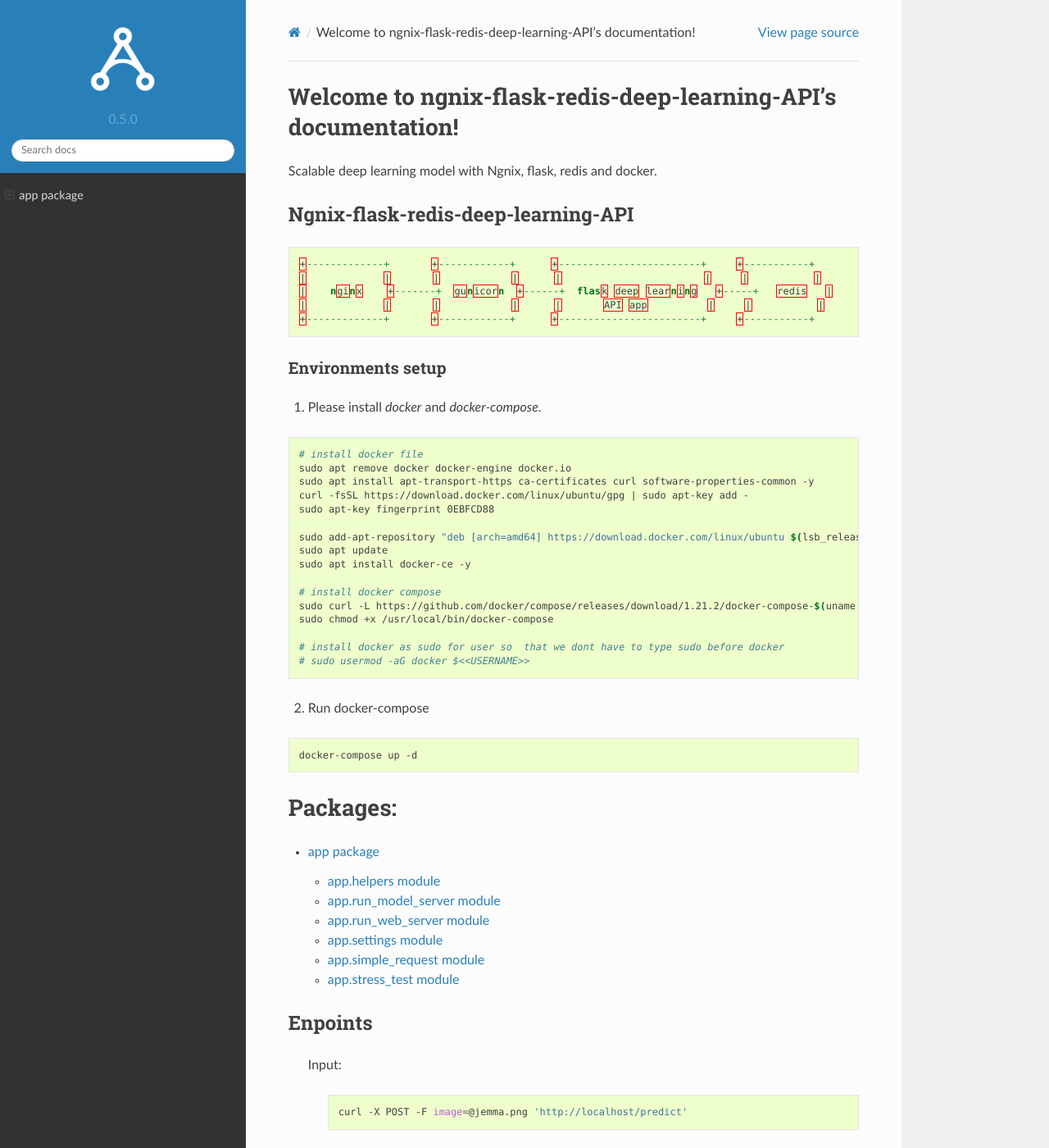
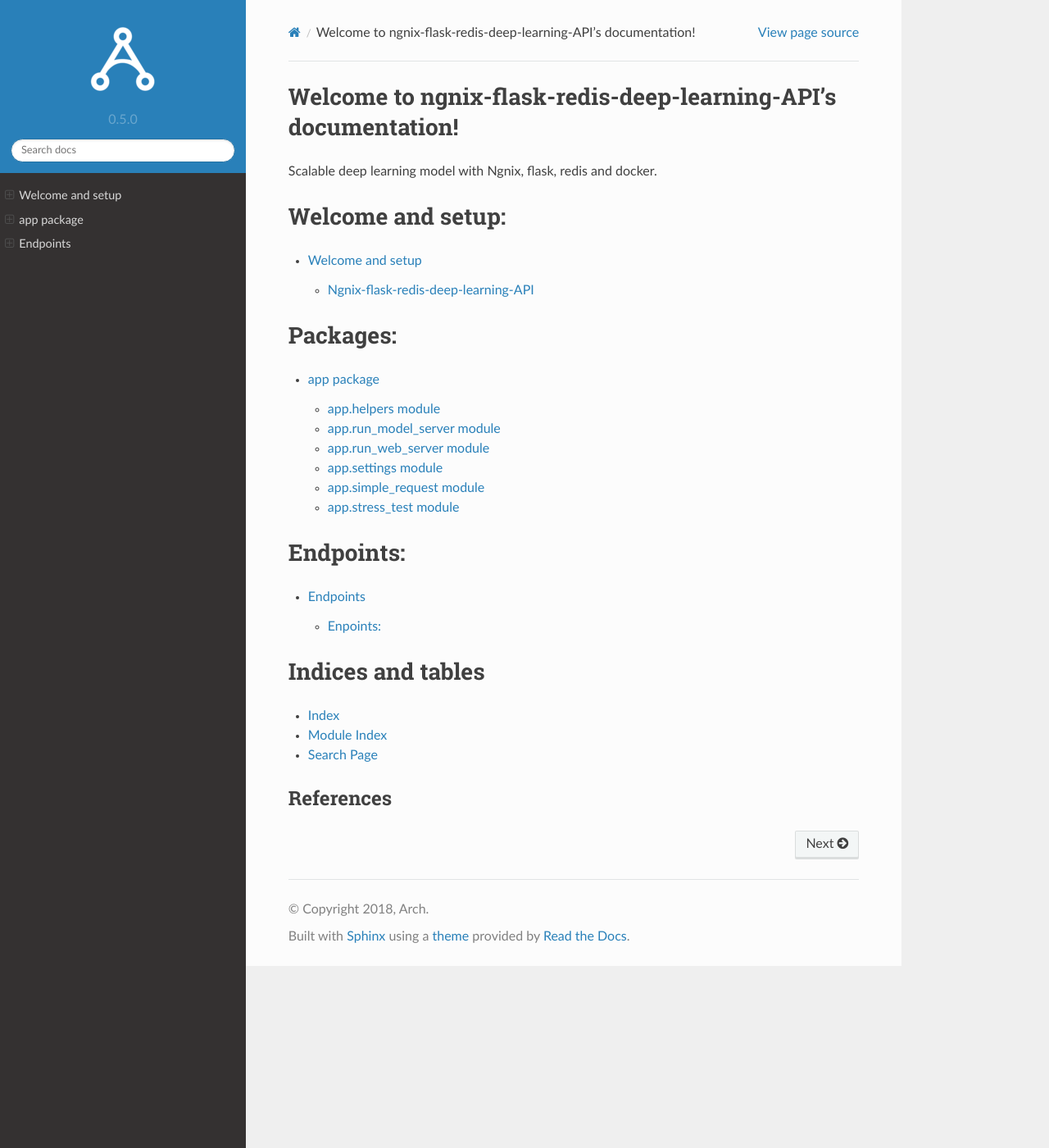
Before and after one commit to BkrmDahal/ngnix_flask_redis_deep_learning_API, a Sphinx documentation site: the page built from docs/index.rst, in a window 1280 px wide and 1400 px high. Shown: the whole window at 82% size. Built offline with Sphinx 7.4.7 and the Read the Docs theme 2.0.0, drawn with Linux system fonts in a browser that asks for light colours; some of the changed text lies outside the part shown.

Commit message:
seprated welcome doc and enpoints

```diff
--- a/docs/index.rst
+++ b/docs/index.rst
@@ -8,49 +8,13 @@ Welcome to ngnix-flask-redis-deep-learning-API's documentation!
 
 Scalable deep learning model with Ngnix, flask, redis and docker.
 
-Ngnix-flask-redis-deep-learning-API
-------------------------------------
+Welcome and setup:
+=================
 
-.. code-block:: json
+.. toctree::
+   :maxdepth: 2
 
-    +-------------+       +------------+      +------------------------+     +-----------+
-    |             |       |            |      |                        |     |           |
-    |    nginx    +-------+  gunicorn  +------+  flask deep learning   +-----+   redis   |
-    |             |       |            |      |       API app          |     |           |
-    +-------------+       +------------+      +------------------------+     +-----------+
-
-
-Environments setup
-^^^^^^^^^^^^^^^^^^^^^
-
-1. Please install `docker` and `docker-compose`.
-
-.. code-block:: bash
-
-    # install docker file
-    sudo apt remove docker docker-engine docker.io
-    sudo apt install apt-transport-https ca-certificates curl software-properties-common -y
-    curl -fsSL https://download.docker.com/linux/ubuntu/gpg | sudo apt-key add -
-    sudo apt-key fingerprint 0EBFCD88
-
-    sudo add-apt-repository "deb [arch=amd64] https://download.docker.com/linux/ubuntu $(lsb_release -cs) stable"
-    sudo apt update
-    sudo apt install docker-ce -y
-
-    # install docker compose
-    sudo curl -L https://github.com/docker/compose/releases/download/1.21.2/docker-compose-$(uname -s)-$(uname -m) -o /usr/local/bin/docker-compose
-    sudo chmod +x /usr/local/bin/docker-compose
-
-    # install docker as sudo for user so  that we dont have to type sudo before docker
-    # sudo usermod -aG docker $<<USERNAME>>
-
-
-2. Run docker-compose
-
-.. code-block:: bash
-
-    docker-compose up -d
-
+   welcome
 
 Packages:
 =========
@@ -60,46 +24,21 @@ Packages:
 
    app
 
+Endpoints:
+=========
 
-Enpoints
---------
+.. toctree::
+   :maxdepth: 2
 
-    Input:
+   endpoints
 
-        .. code-block:: bash
 
-            curl -X POST -F image=@jemma.png 'http://localhost/predict'
+Indices and tables
+==================
 
-    Output:
-
-        .. code-block:: json
-
-            {
-            "predictions": [
-                {
-                "label": "beagle",
-                "probability": 0.9461532831192017
-                },
-                {
-                "label": "bluetick",
-                "probability": 0.031958963721990585
-                },
-                {
-                "label": "redbone",
-                "probability": 0.0066171870566904545
-                },
-                {
-                "label": "Walker_hound",
-                "probability": 0.003387963864952326
-                },
-                {
-                "label": "Greater_Swiss_Mountain_dog",
-                "probability": 0.0025766845792531967
-                }
-            ],
-            "success": true
-            }
-
+* :ref:`genindex`
+* :ref:`modindex`
+* :ref:`search`
 
 **********
 References
```
Also changed, not shown: other parts of docs/index.rst (+0 -7 lines), docs/endpoints.rst (added, +41 -0 lines), docs/welcome.rst (added, +46 -0 lines).
